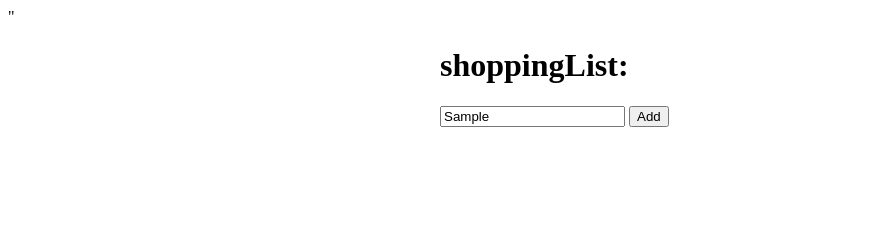
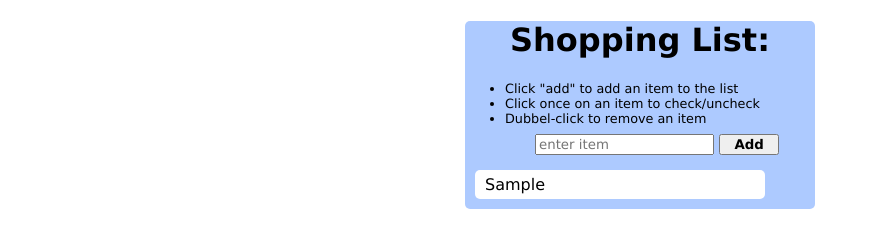
Before and after one commit to imraage/shoppingList, a plain HTML site: page index.html in a window 1280 px wide. Both pictures are taken after typing "Sample" into the empty fields and a click on the button "Add". Shown: the whole page, without its empty margins (0-869 px from the left). Drawn offline with nearby package versions, Linux system fonts and the light colour scheme.

Commit message:
1st iteration

```diff
--- a/index.html
+++ b/index.html
@@ -4,21 +4,26 @@
 	<meta charset="UTF-8">
 	<title>shoppingList</title>
 	<link rel="stylesheet" href="style.css" />
-	<script src="http://code.jquery.com/jquery-1.10.1.min.js"></script>"
-	<script type="text/javascript"; src="magic.js"></script>
+	<script src="http://code.jquery.com/jquery.min.js"></script>
+	<script src="magic.js"></script>
 </head>
 <body>
 	<div id="container">
 		<header>
-			<h1>shoppingList:</h1>
+			<h1>Shopping List:</h1>
 		</header>
-	<div id="list">
-		<input id="entry" placeholder="enter item" />
+		<div id="instruct">
+			<ul>
+				<li>Click "add" to add an item to the list</li>
+				<li>Click once on an item to check/uncheck</li>
+				<li>Dubbel-click to remove an item</li>
+			</ul>
+		</div>
+	<div id="itemList">
+
+		<input id="items"; placeholder="enter item" />
 		<button id="add">Add</button>
-
-
 	</div>
-
-
+	</div>
 </body>
 </html>
--- /dev/null
+++ b/magic.js
@@ -0,0 +1,19 @@
+$(document).ready(function(){
+	$("#add").click (function(){
+		var input = $("#items").val();
+		var list = $("<div id='groceries'></div>").text(input);
+
+		list.on('click', function(){
+			$(list).toggleClass("checked-off");
+		});
+
+		list.on('dblclick', function(){
+			$(list).hide();
+		});
+
+		if (input!=" "){
+			$("#container").append(list);
+			$("#items").val("");
+		}
+	});
+});
--- a/style.css
+++ b/style.css
@@ -1,10 +1,48 @@
+* {
+	font-family: Verdana;
+}
+
 #container {
-    width: 400px;
+    width: 350px;
+    /*height: 400px;*/
     margin: 0 auto;
+    background-color: #ADCAFF;
+    border-radius: 5px;
+}
 
+h1 {
+	text-align: center;
+}
+
+#itemList {
+	position: relative;
+	left: 70px;
+	bottom: 5px;
+	display: inline;
+}
+
+#add {
+	width: 60px;
+	font-weight: bold;
 
 }
 
-h1 {
+#groceries {
+	width:275px;
+	margin:10px;
+	display:inline-block;
+	background-color: white;
+	padding:5px;
+	padding-left: 10px;
+	border-radius: 5px;
+}
 
+.checked-off {
+	color:black;
+	text-decoration: line-through;
+	background-color: white;
 }
+
+#instruct {
+	font-size: .8em;
+}
```
Also changed, not shown: magic.css (deleted), 1 other file.
